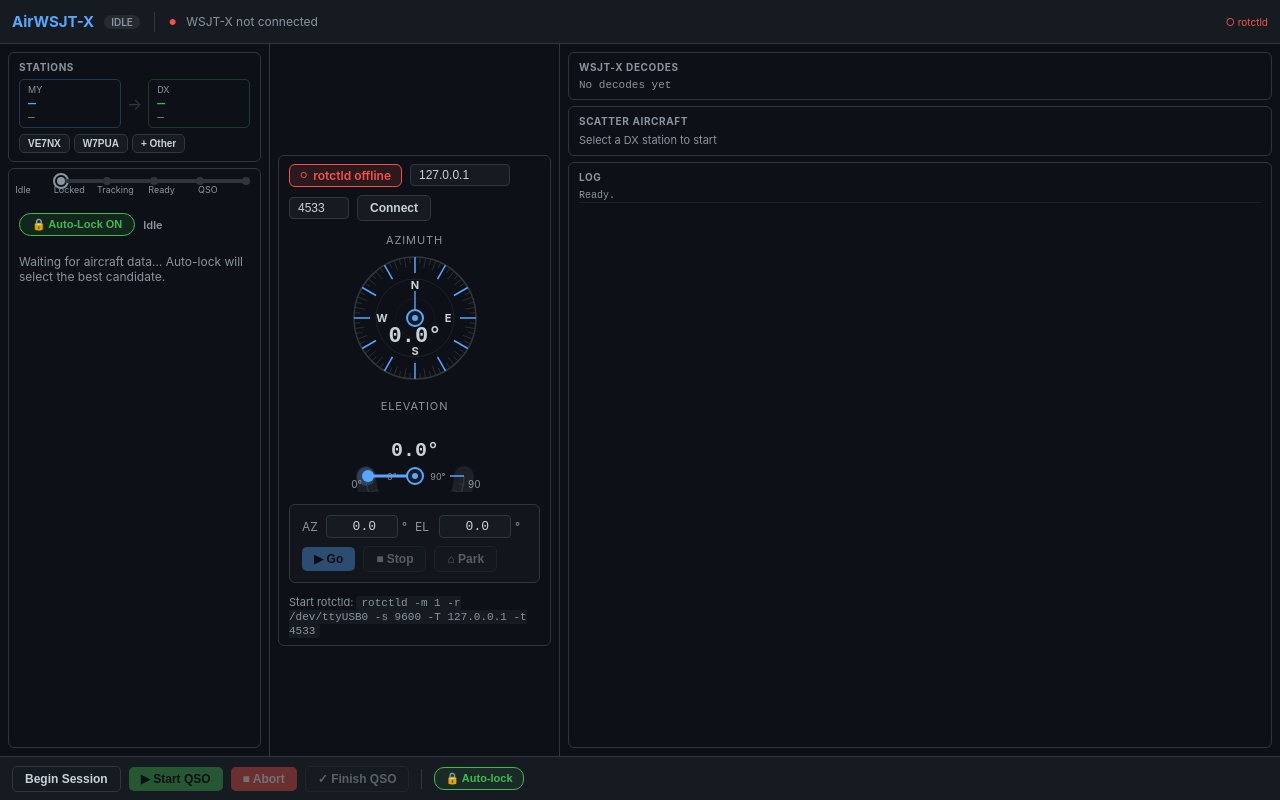
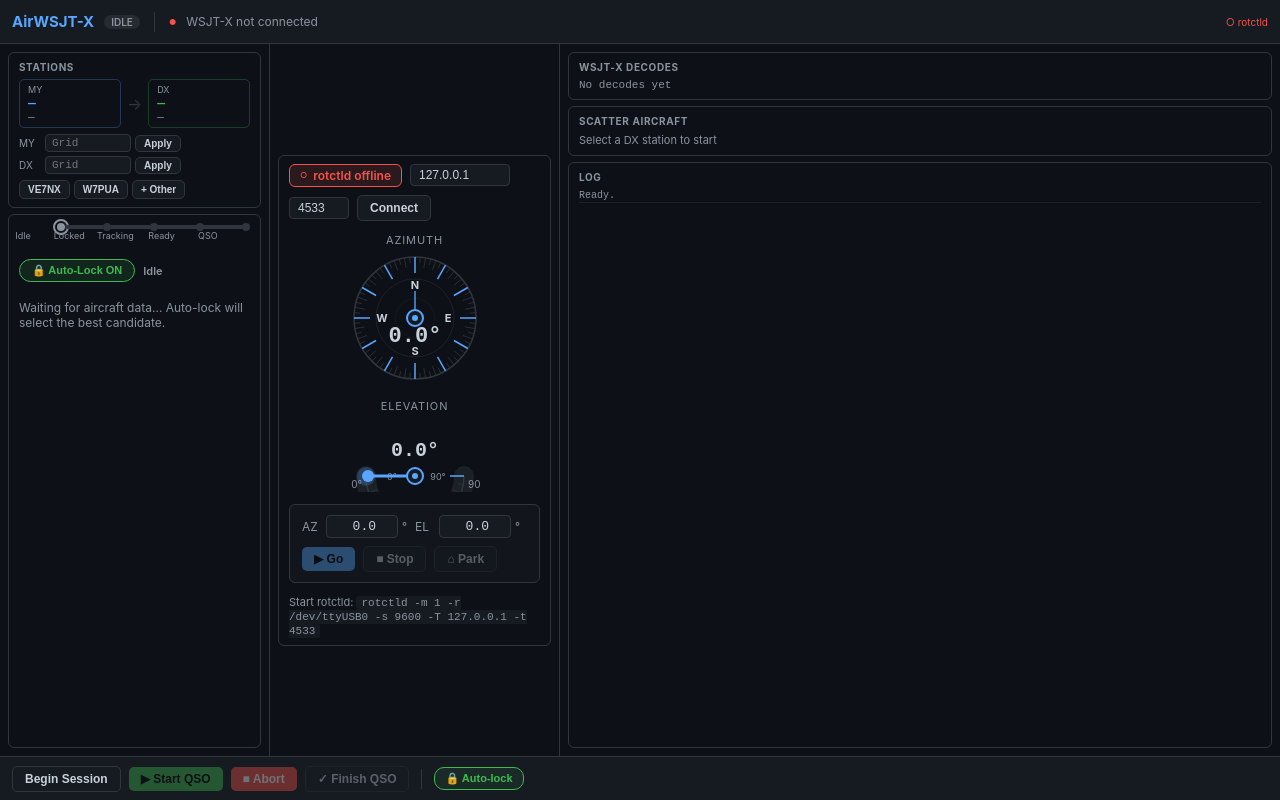
Before and after one commit to K7MDL2/AirWSJT-X, a React (Vite) app: page / in a window 1280 px wide. Built offline with nearby package versions, Linux system fonts and the light colour scheme.

Commit message:
Add portable grid overrides for station locators
Co-authored-by: cpicoto <1343764+cpicoto@users.noreply.github.com>

```diff
--- a/src/App.tsx
+++ b/src/App.tsx
@@ -81,6 +81,13 @@ const STATE_COLOR: Record<string, string> = {
   aborted: "#f85149",
 };
 
+const PORTABLE_GRID_OVERRIDES_KEY = "airwsjtx.portableGridOverrides";
+
+function normalizeGrid(grid: string | null | undefined): string | null {
+  const normalized = (grid ?? "").trim().toUpperCase();
+  return normalized.length > 0 ? normalized : null;
+}
+
 // ─── App ──────────────────────────────────────────────────────────────────────
 
 export default function App() {
@@ -101,6 +108,22 @@ export default function App() {
   const [rotatorTargetEl, setRotatorTargetEl] = useState<number | null>(null);
   const [dxCallsign, setDxCallsign] = useState<string | null>(null);
   const [dxGrid, setDxGrid] = useState<string | null>(null);
+  const [stationGridOverrides, setStationGridOverrides] = useState<Record<string, string>>(() => {
+    try {
+      const raw = localStorage.getItem(PORTABLE_GRID_OVERRIDES_KEY);
+      if (!raw) return {};
+      const parsed = JSON.parse(raw) as Record<string, string>;
+      return Object.fromEntries(
+        Object.entries(parsed)
+          .map(([call, grid]) => [call.trim().toUpperCase(), normalizeGrid(grid)])
+          .filter((entry): entry is [string, string] => Boolean(entry[1])),
+      );
+    } catch {
+      return {};
+    }
+  });
+  const [myGridInput, setMyGridInput] = useState("");
+  const [dxGridInput, setDxGridInput] = useState("");
   const [autoLock, setAutoLock] = useState(true);
   const [lockedPlane, setLockedPlane] = useState<{
     icao24: string; callsign: string; altitude_ft: number;
@@ -244,6 +267,26 @@ export default function App() {
   const state = status?.state ?? "idle";
   const stateColor = STATE_COLOR[state] ?? "#8b949e";
   const aircraft = airscout?.aircraft ?? [];
+  const myCallsign = wsjtxLive.de_call?.trim().toUpperCase() ?? null;
+  const dxCall = dxCallsign?.trim().toUpperCase() ?? null;
+  const myGrid = (myCallsign ? stationGridOverrides[myCallsign] : null) ?? wsjtxLive.de_grid;
+  const selectedDxGrid = (dxCall ? stationGridOverrides[dxCall] : null) ?? dxGrid;
+
+  useEffect(() => { setMyGridInput(myGrid ?? ""); }, [myGrid]);
+  useEffect(() => { setDxGridInput(selectedDxGrid ?? ""); }, [selectedDxGrid]);
+
+  function savePortableGrid(callsign: string | null, grid: string | null) {
+    if (!callsign) return;
+    const call = callsign.trim().toUpperCase();
+    if (!call) return;
+    setStationGridOverrides(prev => {
+      const next = { ...prev };
+      if (grid) next[call] = grid;
+      else delete next[call];
+      localStorage.setItem(PORTABLE_GRID_OVERRIDES_KEY, JSON.stringify(next));
+      return next;
+    });
+  }
 
   return (
     <div className="app">
@@ -313,14 +356,74 @@ export default function App() {
             <div className="station-compact">
               <div className="station-pill" style={{ borderColor: "#58a6ff44" }}>
                 <div style={{ fontSize: 9, color: "var(--text-muted)", marginBottom: 1 }}>MY</div>
-                <div className="call" style={{ color: "var(--accent)" }}>{wsjtxLive.de_call ?? "—"}</div>
-                <div className="grid">{wsjtxLive.de_grid ?? "—"}</div>
+                <div className="call" style={{ color: "var(--accent)" }}>{myCallsign ?? "—"}</div>
+                <div className="grid">{myGrid ?? "—"}</div>
               </div>
               <div style={{ color: "var(--border)", fontSize: 16 }}>→</div>
               <div className="station-pill" style={{ borderColor: "#3fb95044" }}>
                 <div style={{ fontSize: 9, color: "var(--text-muted)", marginBottom: 1 }}>DX</div>
-                <div className="call" style={{ color: "var(--green)" }}>{dxCallsign ?? "—"}</div>
-                <div className="grid">{dxGrid ?? "—"}</div>
+                <div className="call" style={{ color: "var(--green)" }}>{dxCall ?? "—"}</div>
+                <div className="grid">{selectedDxGrid ?? "—"}</div>
+              </div>
+            </div>
+            <div style={{ display: "grid", gap: 4, marginTop: 6 }}>
+              <div style={{ display: "flex", gap: 4, alignItems: "center", flexWrap: "wrap" }}>
+                <span style={{ fontSize: 10, color: "var(--text-muted)", minWidth: 22 }}>MY</span>
+                <input
+                  value={myGridInput}
+                  onChange={(e) => setMyGridInput(e.target.value.toUpperCase())}
+                  placeholder={wsjtxLive.de_grid ?? "Grid"}
+                  style={{
+                    background: "var(--surface)",
+                    color: "var(--text)",
+                    border: "1px solid var(--border)",
+                    borderRadius: 4,
+                    padding: "2px 6px",
+                    fontSize: 11,
+                    width: 86,
+                    fontFamily: "monospace",
+                  }}
+                />
+                <button className="btn-secondary" style={{ fontSize: 10, padding: "2px 8px" }}
+                  onClick={() => {
+                    const grid = normalizeGrid(myGridInput);
+                    savePortableGrid(myCallsign, grid);
+                    rpc("airscout_set_stations", { locator_a: grid ?? wsjtxLive.de_grid, locator_b: selectedDxGrid }).catch(() => {});
+                    addLog(`MY grid ${grid ? `override → ${grid}` : "reset to WSJT-X"}`);
+                  }}>
+                  Apply
+                </button>
+              </div>
+              <div style={{ display: "flex", gap: 4, alignItems: "center", flexWrap: "wrap" }}>
+                <span style={{ fontSize: 10, color: "var(--text-muted)", minWidth: 22 }}>DX</span>
+                <input
+                  value={dxGridInput}
+                  onChange={(e) => setDxGridInput(e.target.value.toUpperCase())}
+                  placeholder={dxGrid ?? "Grid"}
+                  style={{
+                    background: "var(--surface)",
+                    color: "var(--text)",
+                    border: "1px solid var(--border)",
+                    borderRadius: 4,
+                    padding: "2px 6px",
+                    fontSize: 11,
+                    width: 86,
+                    fontFamily: "monospace",
+                  }}
+                />
+                <button className="btn-secondary" style={{ fontSize: 10, padding: "2px 8px" }}
+                  onClick={() => {
+                    if (!dxCall) {
+                      addLog("Set DX callsign before applying DX grid");
+                      return;
+                    }
+                    const grid = normalizeGrid(dxGridInput);
+                    savePortableGrid(dxCall, grid);
+                    rpc("airscout_set_stations", { locator_a: myGrid, locator_b: grid ?? dxGrid }).catch(() => {});
+                    addLog(`DX grid ${grid ? `override → ${grid}` : "reset to callbook"}`);
+                  }}>
+                  Apply
+                </button>
               </div>
             </div>
             {/* Quick-select */}
@@ -328,13 +431,14 @@ export default function App() {
               {[{ call: "VE7NX", grid: "CN89oh" }, { call: "W7PUA", grid: "CN84jq" }].map(s => (
                 <button key={s.call} className="btn-secondary"
                   style={{ fontSize: 10, padding: "3px 8px",
-                    border: dxCallsign === s.call ? "1px solid var(--green)" : undefined,
-                    color: dxCallsign === s.call ? "var(--green)" : undefined }}
+                    border: dxCall === s.call ? "1px solid var(--green)" : undefined,
+                    color: dxCall === s.call ? "var(--green)" : undefined }}
                   onClick={() => {
-                    setDxCallsign(s.call); setDxGrid(s.grid);
-                    rpc("set_station_calls", { call_a: wsjtxLive.de_call, call_b: s.call }).catch(() => {});
-                    rpc("airscout_set_stations", { locator_a: wsjtxLive.de_grid, locator_b: s.grid }).catch(() => {});
-                    addLog(`DX → ${s.call} ${s.grid}`);
+                    setDxCallsign(s.call); setDxGrid(s.grid.toUpperCase());
+                    const dxLocator = stationGridOverrides[s.call] ?? s.grid.toUpperCase();
+                    rpc("set_station_calls", { call_a: myCallsign, call_b: s.call }).catch(() => {});
+                    rpc("airscout_set_stations", { locator_a: myGrid, locator_b: dxLocator }).catch(() => {});
+                    addLog(`DX → ${s.call} ${dxLocator}`);
                   }}>
                   {s.call}
                 </button>
@@ -344,14 +448,18 @@ export default function App() {
                   const call = prompt("DX callsign:");
                   if (!call) return;
                   const info = await rpc("callsign_lookup", { callsign: call }) as { callsign: string; grid: string | null; name: string | null };
-                  if (info.grid) {
-                    setDxCallsign(info.callsign); setDxGrid(info.grid);
-                    rpc("set_station_calls", { call_a: wsjtxLive.de_call, call_b: info.callsign }).catch(() => {});
-                    rpc("airscout_set_stations", { locator_a: wsjtxLive.de_grid, locator_b: info.grid }).catch(() => {});
-                    addLog(`DX → ${info.callsign} ${info.grid}${info.name ? ` (${info.name})` : ""}`);
-                  } else {
-                    addLog(`Lookup: ${call} not found`);
-                  }
+                  const nextCall = info.callsign.trim().toUpperCase();
+                  const lookedUpGrid = normalizeGrid(info.grid);
+                  const dxLocator = stationGridOverrides[nextCall] ?? lookedUpGrid;
+                  setDxCallsign(nextCall);
+                  setDxGrid(lookedUpGrid);
+                  rpc("set_station_calls", { call_a: myCallsign, call_b: nextCall }).catch(() => {});
+                  rpc("airscout_set_stations", { locator_a: myGrid, locator_b: dxLocator }).catch(() => {});
+                  addLog(
+                    dxLocator
+                      ? `DX → ${nextCall} ${dxLocator}${info.name ? ` (${info.name})` : ""}`
+                      : `DX → ${nextCall} (enter portable grid manually)`,
+                  );
                 }}>
                 + Other
               </button>
@@ -521,7 +629,7 @@ export default function App() {
           {autoLock ? "🔒 Auto-lock" : "🔓 Manual"}
         </button>
         <div style={{ marginLeft: "auto", fontSize: 11, color: "var(--text-muted)" }}>
-          {dxCallsign && dxGrid && `${wsjtxLive.de_grid ?? "?"} → ${dxGrid}`}
+          {dxCall && selectedDxGrid && `${myGrid ?? "?"} → ${selectedDxGrid}`}
         </div>
       </footer>
     </div>
```
